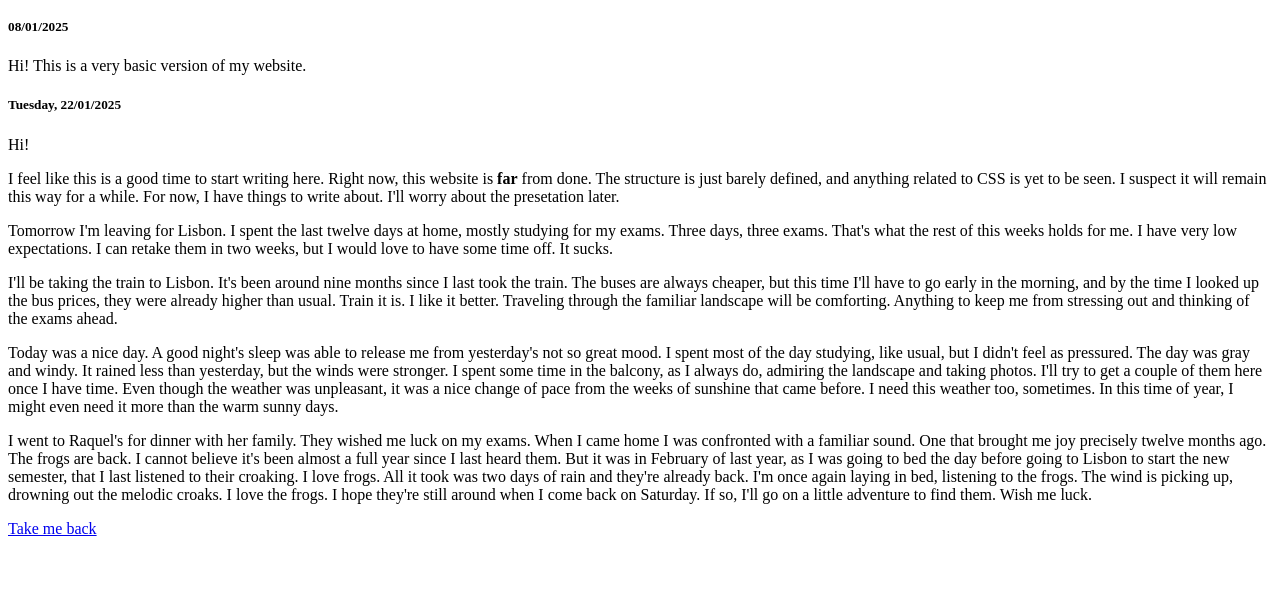
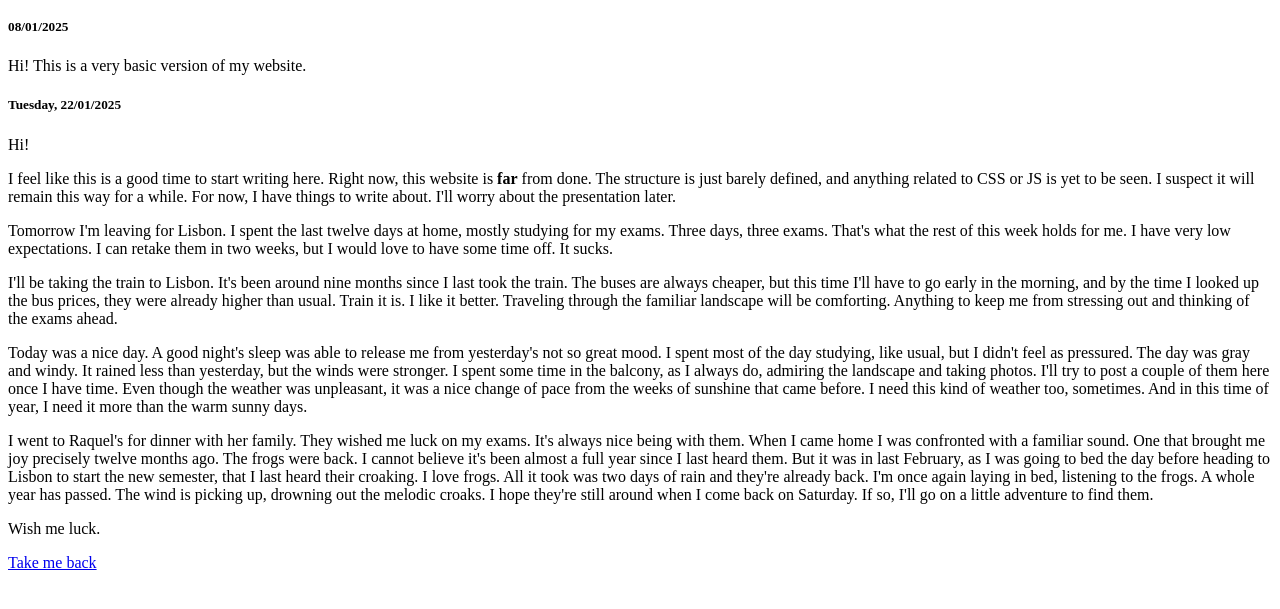
Before and after one commit to RandomBrick613/TestWebsiteV0.1, a plain HTML site: page blog.html in a window 1280 px wide. Shown: the part 105-714 px from the top of the page. Drawn offline with Linux system fonts and the light colour scheme.

Commit message:
Update blog.html

```diff
--- a/blog.html
+++ b/blog.html
@@ -22,11 +22,12 @@
         <h5>Tuesday, 22/01/2025</h5>
 
         <p>Hi!</p>
-        <p>I feel like this is a good time to start writing here. Right now, this website is <strong>far</strong> from done. The structure is just barely defined, and anything related to CSS is yet to be seen. I suspect it will remain this way for a while. For now, I have things to write about. I'll worry about the presetation later.</p>
-        <p>Tomorrow I'm leaving for Lisbon. I spent the last twelve days at home, mostly studying for my exams. Three days, three exams. That's what the rest of this weeks holds for me. I have very low expectations. I can retake them in two weeks, but I would love to have some time off. It sucks.</p>
+        <p>I feel like this is a good time to start writing here. Right now, this website is <strong>far</strong> from done. The structure is just barely defined, and anything related to CSS or JS is yet to be seen. I suspect it will remain this way for a while. For now, I have things to write about. I'll worry about the presentation later.</p>
+        <p>Tomorrow I'm leaving for Lisbon. I spent the last twelve days at home, mostly studying for my exams. Three days, three exams. That's what the rest of this week holds for me. I have very low expectations. I can retake them in two weeks, but I would love to have some time off. It sucks.</p>
         <p>I'll be taking the train to Lisbon. It's been around nine months since I last took the train. The buses are always cheaper, but this time I'll have to go early in the morning, and by the time I looked up the bus prices, they were already higher than usual. Train it is. I like it better. Traveling through the familiar landscape will be comforting. Anything to keep me from stressing out and thinking of the exams ahead.</p>
-        <p>Today was a nice day. A good night's sleep was able to release me from yesterday's not so great mood. I spent most of the day studying, like usual, but I didn't feel as pressured. The day was gray and windy. It rained less than yesterday, but the winds were stronger. I spent some time in the balcony, as I always do, admiring the landscape and taking photos. I'll try to get a couple of them here once I have time. Even though the weather was unpleasant, it was a nice change of pace from the weeks of sunshine that came before. I need this weather too, sometimes. In this time of year, I might even need it more than the warm sunny days.</p>
-        <p>I went to Raquel's for dinner with her family. They wished me luck on my exams. When I came home I was confronted with a familiar sound. One that brought me joy precisely twelve months ago. The frogs are back. I cannot believe it's been almost a full year since I last heard them. But it was in February of last year, as I was going to bed the day before going to Lisbon to start the new semester, that I last listened to their croaking. I love frogs. All it took was two days of rain and they're already back. I'm once again laying in bed, listening to the frogs. The wind is picking up, drowning out the melodic croaks. I love the frogs. I hope they're still around when I come back on Saturday. If so, I'll go on a little adventure to find them. Wish me luck.</p>
+        <p>Today was a nice day. A good night's sleep was able to release me from yesterday's not so great mood. I spent most of the day studying, like usual, but I didn't feel as pressured. The day was gray and windy. It rained less than yesterday, but the winds were stronger. I spent some time in the balcony, as I always do, admiring the landscape and taking photos. I'll try to post a couple of them here once I have time. Even though the weather was unpleasant, it was a nice change of pace from the weeks of sunshine that came before. I need this kind of weather too, sometimes. And in this time of year, I need it more than the warm sunny days.</p>
+        <p>I went to Raquel's for dinner with her family. They wished me luck on my exams. It's always nice being with them. When I came home I was confronted with a familiar sound. One that brought me joy precisely twelve months ago. The frogs were back. I cannot believe it's been almost a full year since I last heard them. But it was in last February, as I was going to bed the day before heading to Lisbon to start the new semester, that I last heard their croaking. I love frogs. All it took was two days of rain and they're already back. I'm once again laying in bed, listening to the frogs. A whole year has passed. The wind is picking up, drowning out the melodic croaks. I hope they're still around when I come back on Saturday. If so, I'll go on a little adventure to find them.</p>
+        <p> Wish me luck.</p>
 
         <p><a href="index.html">Take me back</a></p>
 
```
